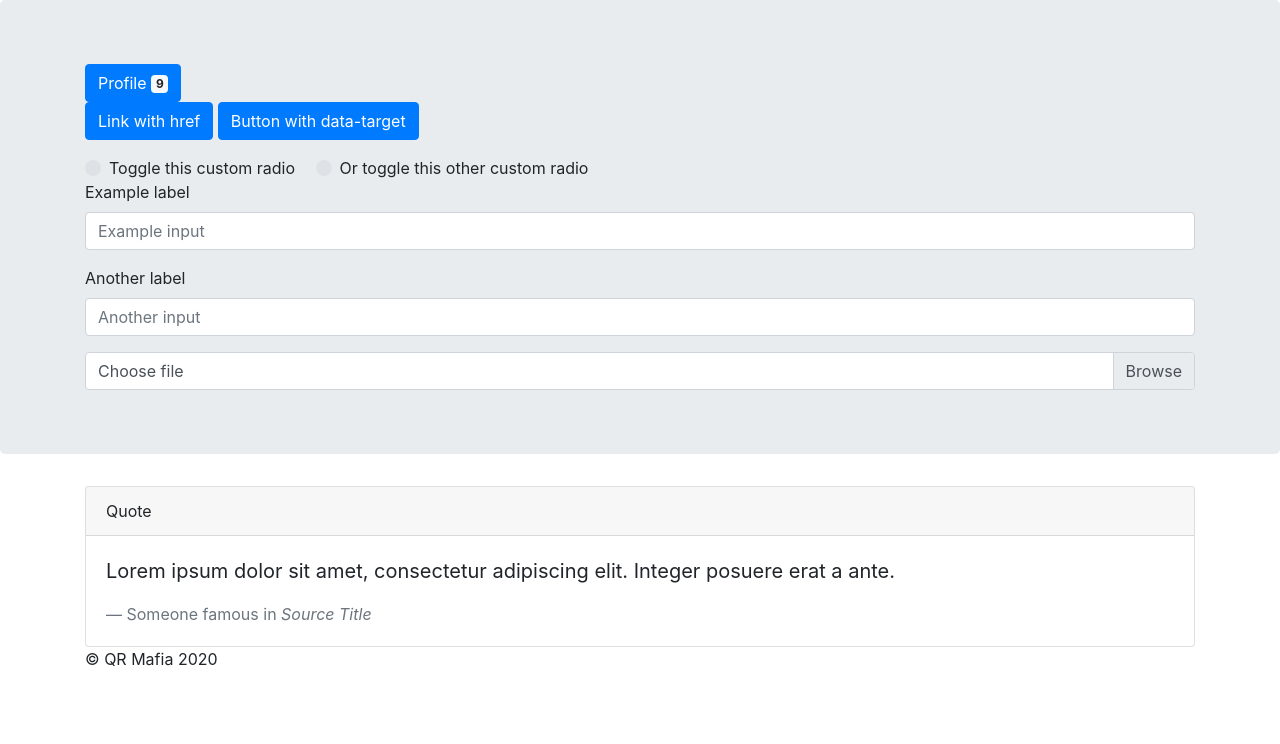
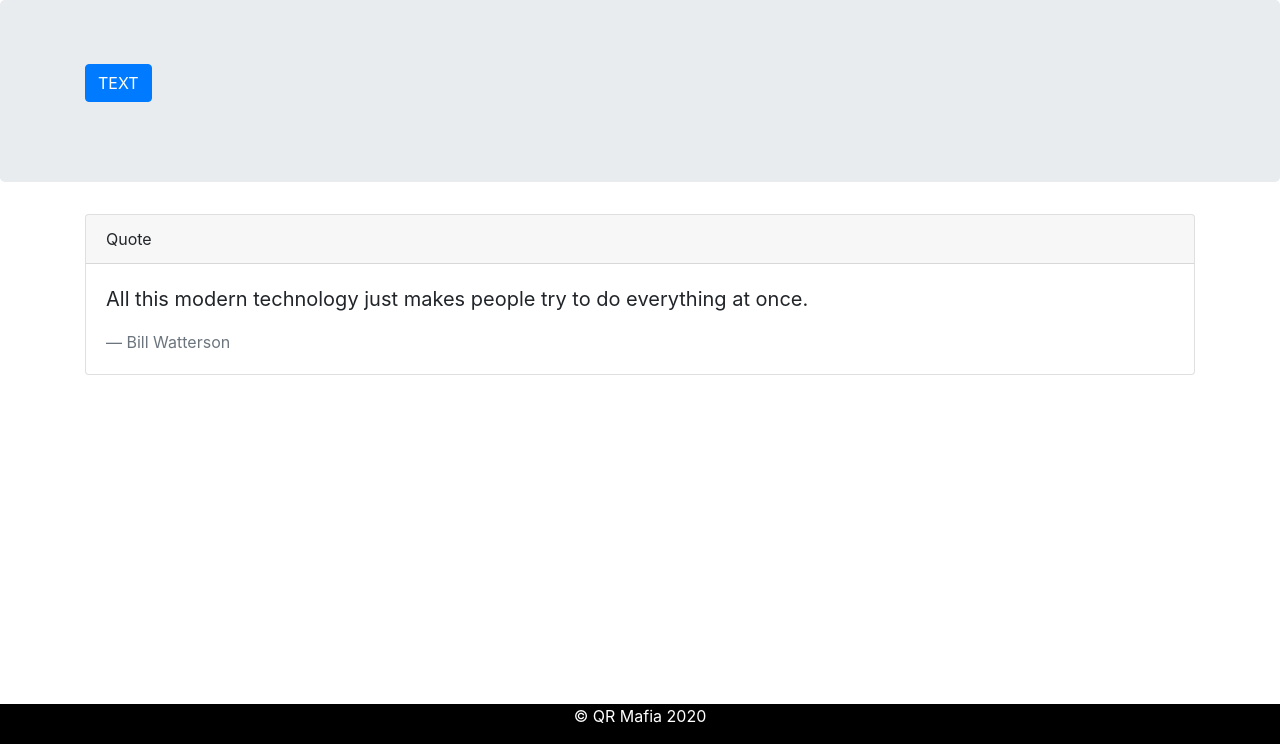
Before and after one commit to NaveenThurimerla/qr-code-genie, a Django app: page / in a window 1280 px wide. Shown: the part 56-800 px from the top of the page. Run offline with Django 3.2, Linux system fonts and the light colour scheme; some libraries are stand-ins or nearby versions.

Commit message:
modify the index

```diff
--- a/GeneratorPro/static/css/styles.css
+++ b/GeneratorPro/static/css/styles.css
@@ -1,4 +1,13 @@
-/* Move down content because we have a fixed navbar that is 3.5rem tall */
 body {
   padding-top: 3.5rem;
 }
+
+.footer {
+  position: fixed;
+  left: 0;
+  bottom: 0;
+  width: 100%;
+  background-color: black;
+  color: white;
+  text-align: center;
+}
--- a/GeneratorPro/templates/GeneratorPro/index.html
+++ b/GeneratorPro/templates/GeneratorPro/index.html
@@ -9,7 +9,7 @@
   <meta name="viewport" content="width=device-width, initial-scale=1, shrink-to-fit=no" />
   <meta name="description" content="" />
   <meta name="author" content="" />
-    <title>QR Mama</title>
+  <title>QR Mafia</title>
   <link rel="stylesheet" type="text/css" href="{% static 'css/styles.css' %}">
   <link rel="stylesheet" type="text/css" href="{% static 'vendor/@fortawesome/fontawesome-free/css/all.min.css' %}">
   <link rel="stylesheet" type="text/css" href="{% static 'vendor/bootstrap/css/bootstrap.min.css' %}">
@@ -20,7 +20,8 @@
 
   <nav class="navbar navbar-expand-md navbar-dark fixed-top bg-dark">
     <a class="navbar-brand" href="#">QR Mafia</a>
-      <button class="navbar-toggler" type="button" data-toggle="collapse" data-target="#navbarsExampleDefault" aria-controls="navbarsExampleDefault" aria-expanded="false" aria-label="Toggle navigation">
+    <button class="navbar-toggler" type="button" data-toggle="collapse" data-target="#navbarsExampleDefault"
+      aria-controls="navbarsExampleDefault" aria-expanded="false" aria-label="Toggle navigation">
       <span class="navbar-toggler-icon"></span>
     </button>
 
@@ -45,51 +46,23 @@
     <!-- Main jumbotron for a primary marketing message or call to action -->
     <div class="jumbotron">
       <div class="container">
-
-              <button type="button" class="btn btn-primary">
-                Profile <span class="badge badge-light">9</span>
-                <span class="sr-only">unread messages</span>
-              </button>
-
         <p>
-                <a class="btn btn-primary" data-toggle="collapse" href="#collapseExample" role="button" aria-expanded="false" aria-controls="collapseExample">
-                  Link with href
+          <a class="btn btn-primary" data-toggle="collapse" href="#QRText" role="button" aria-expanded="false"
+            aria-controls="QRText">
+            TEXT
           </a>
-                <button class="btn btn-primary" type="button" data-toggle="collapse" data-target="#collapseExample" aria-expanded="false" aria-controls="collapseExample">
-                  Button with data-target
-                </button>
         </p>
-              <div class="collapse" id="collapseExample">
+        <div class="collapse" id="QRText">
           <div class="card card-body">
-                  Anim pariatur cliche reprehenderit, enim eiusmod high life accusamus terry richardson ad squid. Nihil anim keffiyeh helvetica, craft beer labore wes anderson cred nesciunt sapiente ea proident.
+            <form id="formQRText">
+              <div class="form-group">
+                <input type="text" class="form-control" id="formQRTextInput" placeholder="Enter your text here....">
+              </div>
+              <button type="submit" class="btn btn-primary">Submit</button>
+            </form>
           </div>
         </div>
 
-            <div class="custom-control custom-radio custom-control-inline">
-                <input type="radio" id="customRadioInline1" name="customRadioInline1" class="custom-control-input">
-                <label class="custom-control-label" for="customRadioInline1">Toggle this custom radio</label>
-              </div>
-              <div class="custom-control custom-radio custom-control-inline">
-                <input type="radio" id="customRadioInline2" name="customRadioInline1" class="custom-control-input">
-                <label class="custom-control-label" for="customRadioInline2">Or toggle this other custom radio</label>
-              </div>
-
-
-            <form>
-                <div class="form-group">
-                  <label for="formGroupExampleInput">Example label</label>
-                  <input type="text" class="form-control" id="formGroupExampleInput" placeholder="Example input">
-                </div>
-                <div class="form-group">
-                  <label for="formGroupExampleInput2">Another label</label>
-                  <input type="text" class="form-control" id="formGroupExampleInput2" placeholder="Another input">
-                </div>
-              </form>
-
-            <div class="custom-file">
-                <input type="file" class="custom-file-input" id="customFile">
-                <label class="custom-file-label" for="customFile">Choose file</label>
-              </div>
       </div>
     </div>
 
@@ -100,16 +73,17 @@
         </div>
         <div class="card-body">
           <blockquote class="blockquote mb-0">
-                <p>Lorem ipsum dolor sit amet, consectetur adipiscing elit. Integer posuere erat a ante.</p>
-                <footer class="blockquote-footer">Someone famous in <cite title="Source Title">Source Title</cite></footer>
+            <p>All this modern technology just makes people try to do everything at once.</p>
+            <footer class="blockquote-footer">Bill Watterson</footer>
           </blockquote>
         </div>
       </div>
     </div>
 
+
   </main>
 
-    <footer class="container">
+  <footer class="footer">
     <p>&copy; QR Mafia 2020</p>
   </footer>
 
@@ -118,4 +92,5 @@
   <script src="{% static 'vendor\bootstrap\js\bootstrap.bundle.min.js' %}"></script>
 
 </body>
+
 </html>
```
Lines whose indentation alone changed are shown as unchanged.
